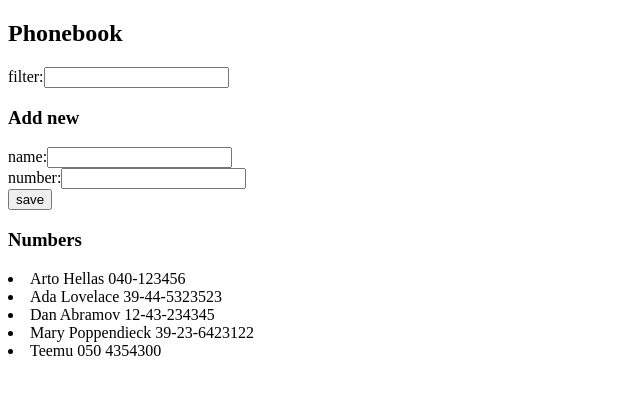
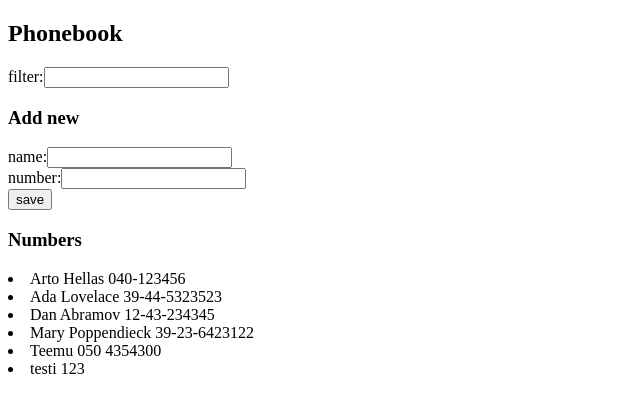
Before and after one commit to TeekkariTeemu/fullstack, a React (Create React App) app in the folder Osa2/puhelinluettelo/: page / in a window 1280 px wide. Shown: the top 412 px of the page, without its empty margins (0-640 px from the left). Built offline with nearby package versions, Linux system fonts and the light colour scheme; data requests are answered from the project's data file.

Commit message:
2.13 valmis

```diff
--- a/Osa2/puhelinluettelo/db.json
+++ b/Osa2/puhelinluettelo/db.json
@@ -24,6 +24,11 @@
       "name": "Teemu",
       "id": 5,
       "number": "050 4354300"
+    },
+    {
+      "name": "testi",
+      "id": 6,
+      "number": "123"
     }
   ]
 }
--- a/Osa2/puhelinluettelo/src/App.js
+++ b/Osa2/puhelinluettelo/src/App.js
@@ -12,14 +12,12 @@ const App = () => {
   const [toShow, setToShow] = useState(persons)
 
   useEffect(() => {
-    console.log('effect')
-    const eventHandler = response => {
-      console.log('promise fulfilled')
-      setPersons(response.data)
-      setToShow(response.data)
-    }
-    const promise = axios.get('http://localhost:3001/persons')
-    promise.then(eventHandler)
+    noteService
+      .getAll()
+      .then(response => {
+        setPersons(response)
+        setToShow(response)
+      })
   }, [])
 
   console.log('render', persons.length, 'persons')
```
